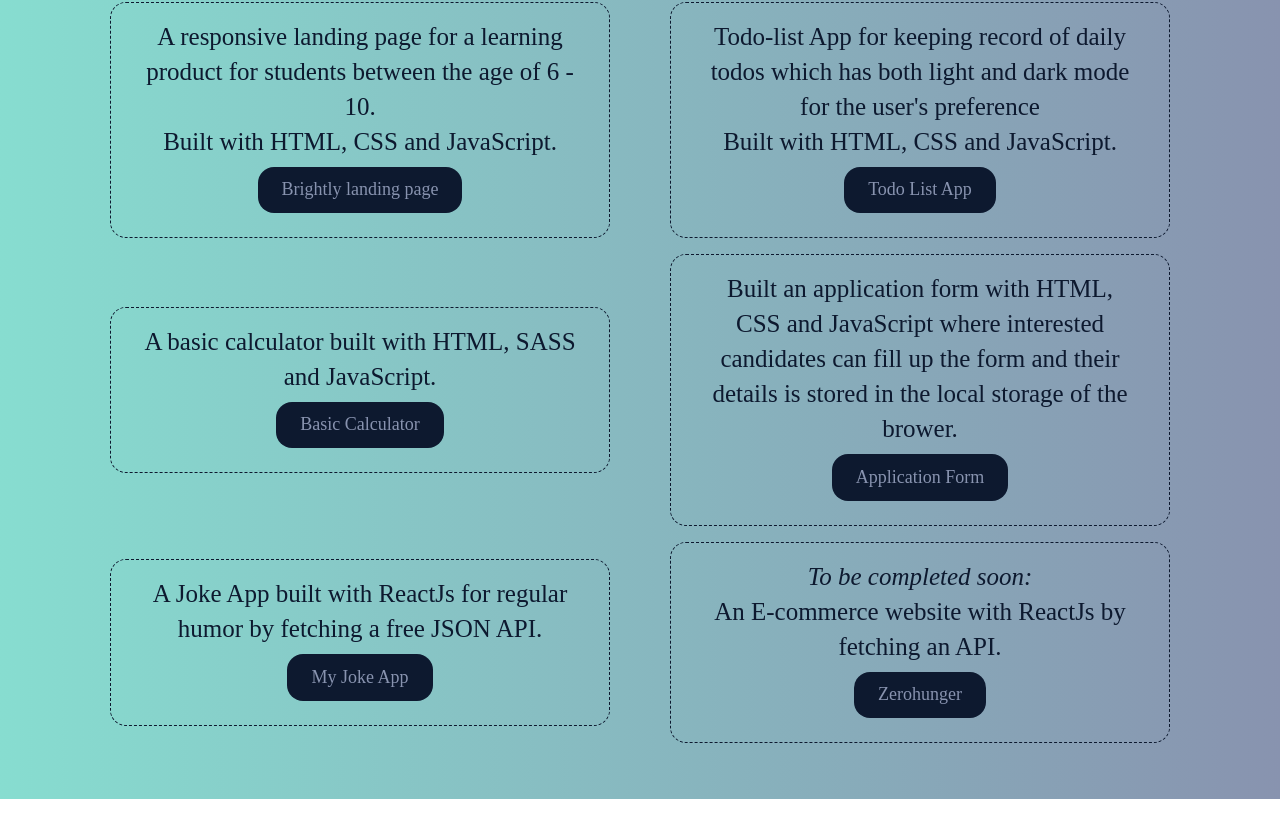
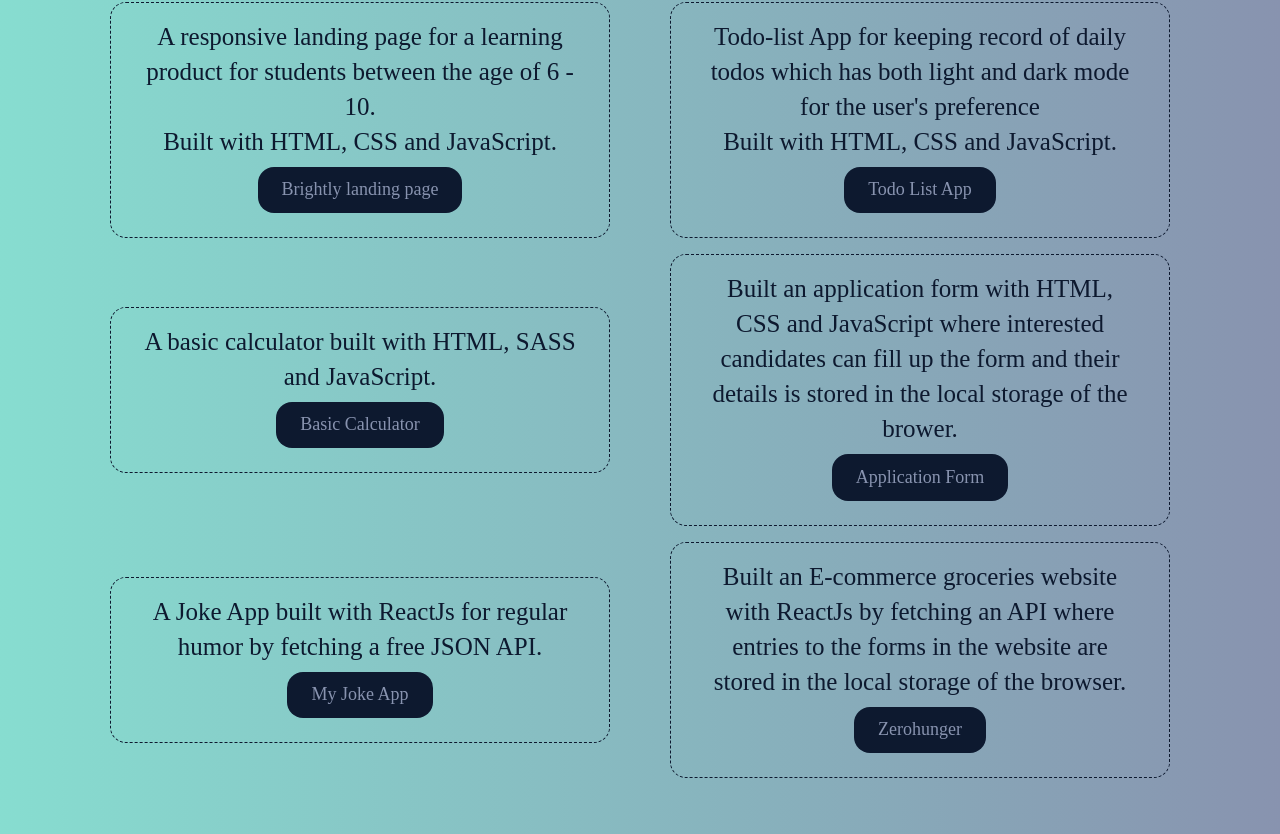
Before and after one commit to Omolaso/myPortfolio, a React (Create React App) app: page /Projects in a window 1280 px wide. Shown: the part 337-1171 px from the top of the page. Before the commit the page ends 1136 px from the top, so only its background shows below. Built offline with nearby package versions, Linux system fonts and the light colour scheme.

Commit message:
additions

```diff
--- a/src/components/Projects.jsx
+++ b/src/components/Projects.jsx
@@ -41,7 +41,7 @@ const Projects = () => {
         </div>
 
         <div className="project-card">
-          <p><em>To be completed soon:</em> <br /> An E-commerce website with ReactJs by fetching an API. </p>
+          <p>Built an E-commerce groceries website with ReactJs by fetching an API where entries to the forms in the website are stored in the local storage of the browser.</p>
           <a href="https://foodwebzerohunger.netlify.app/" target="_blank" rel="noopener noreferrer"> <button className="btn">Zerohunger</button> </a>
         </div>
 
```
